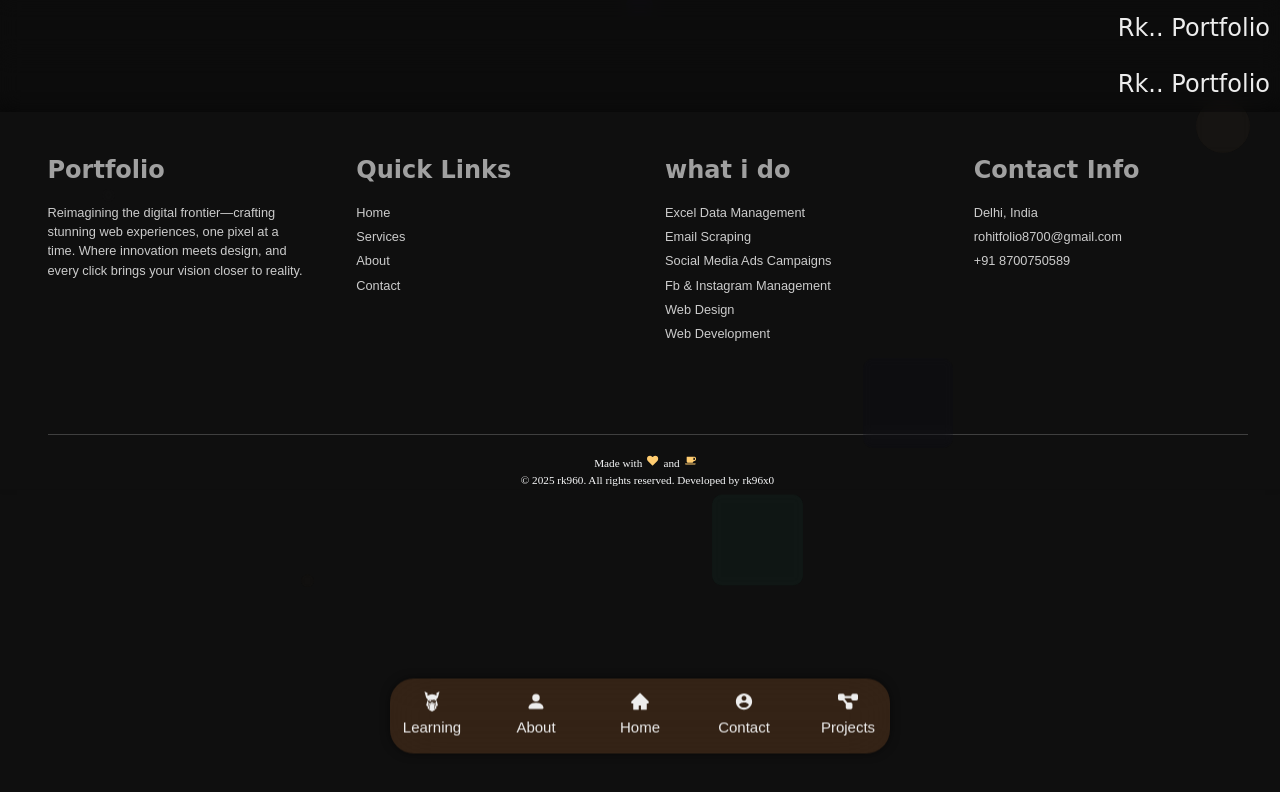
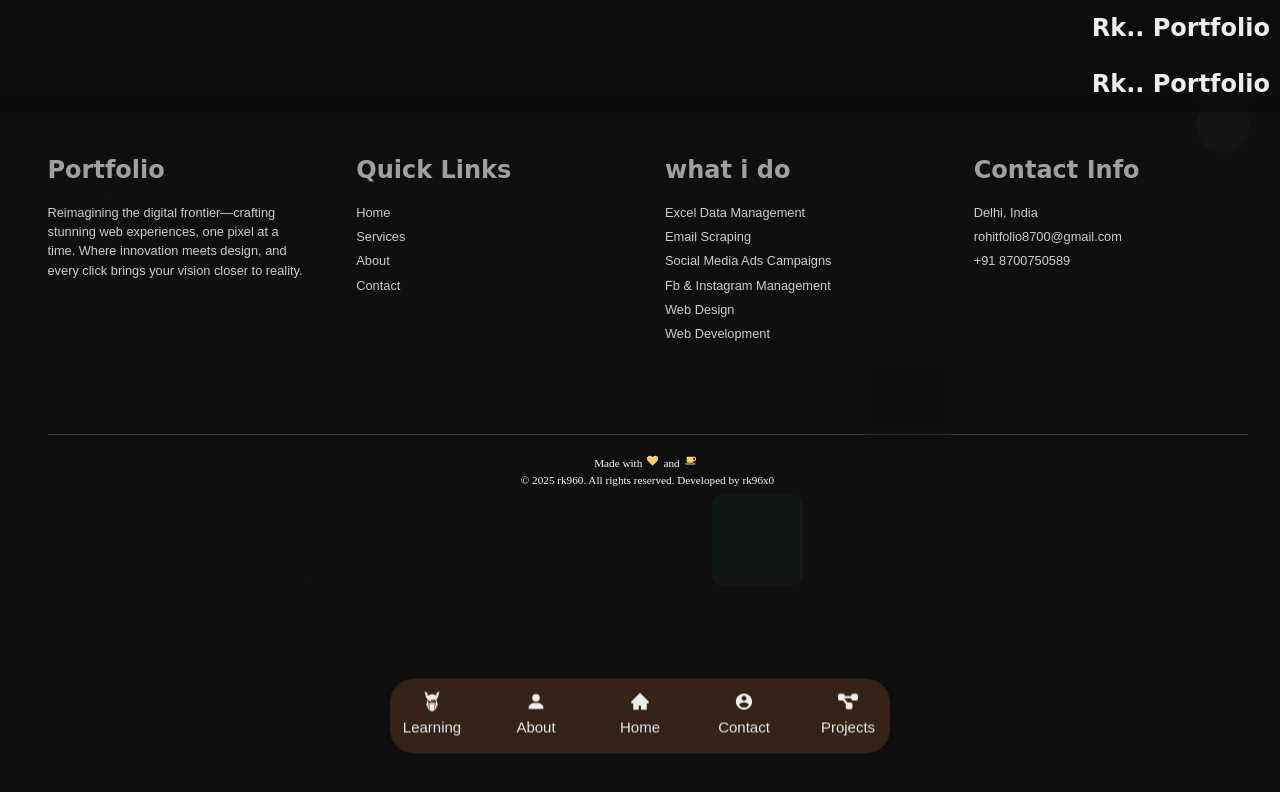
Before and after one commit to heyrohhit/rk, a Next.js app: page /Components/headerSection in a window 1280 px wide. Shown: the top 792 px of the page. Built offline with nearby package versions, Linux system fonts and the light colour scheme.

Commit message:
last update:

```diff
--- a/src/app/Components/headerSection/page.jsx
+++ b/src/app/Components/headerSection/page.jsx
@@ -21,7 +21,7 @@ const Page = () => {
   return (
 
       <HeaderSection>
-        <h1 className={`text-red-${Math.floor(Math.random() * 800)}`}>Rk.. Portfolio</h1>
+        <h1 className={`text-white-500 font-bold`}>Rk.. Portfolio</h1>
       </HeaderSection>
   );
 };
--- a/src/app/contact/ContactContext.jsx
+++ b/src/app/contact/ContactContext.jsx
@@ -12,7 +12,7 @@ const icons = [
   { icon: <FaInstagram />, link: 'https://www.instagram.com/heyrohhitt?igsh=OXMwMno0dWxvcWdh' },
   { icon: <FaLinkedin />, link: 'https://www.linkedin.com/in/rohit-kumar-a81326254/' },
   { icon: <FaFacebook />, link: 'https://www.facebook.com/share/1BfhN2tW9L/' },
-  { icon: <FaGithub />, link: 'https://github.com/rk960' },
+  { icon: <FaGithub />, link: 'https://github.com/heyrohhit' },
 ]
 
 const GlobalStyle = createGlobalStyle`
@@ -294,7 +294,7 @@ const Name = styled.h1`
   }
 `
 
-const Bio = styled.p`
+const Bio = styled.span`
   display: flex;
   align-items: center;
   justify-content: center;
```
